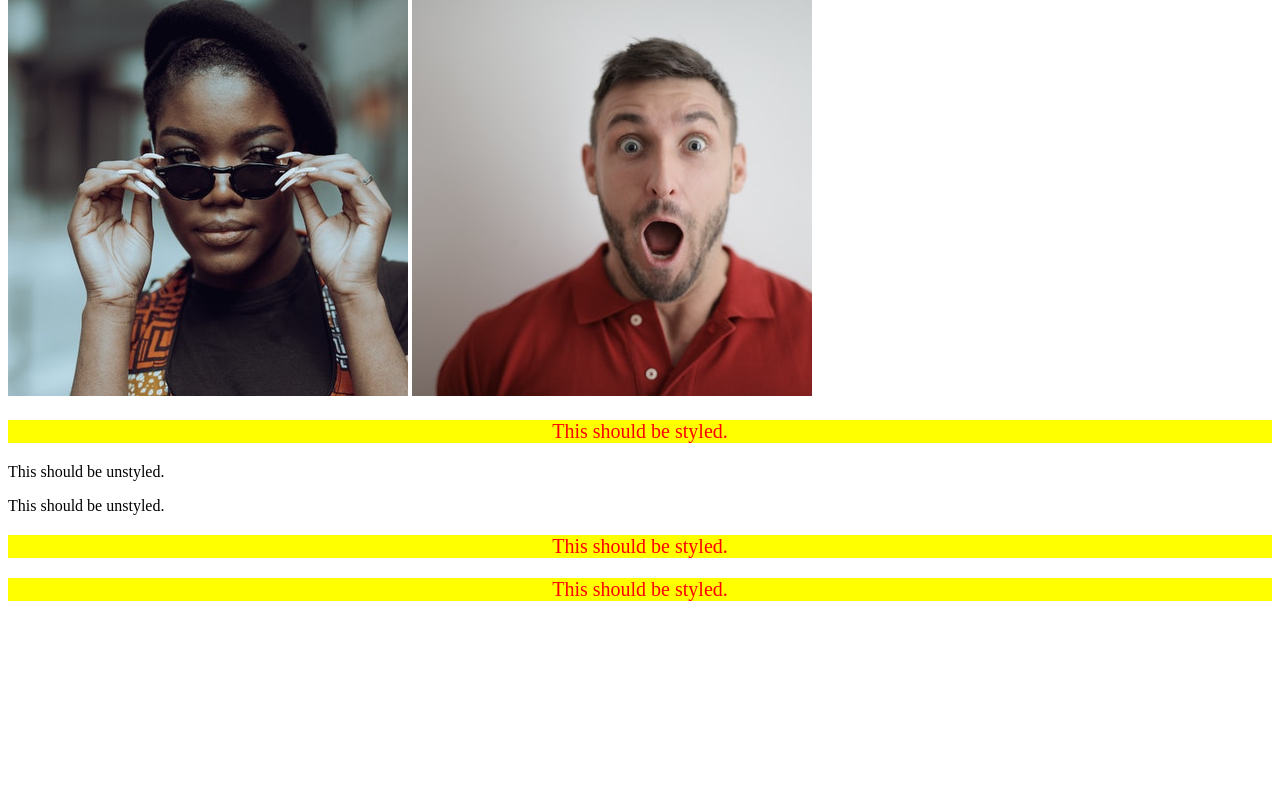
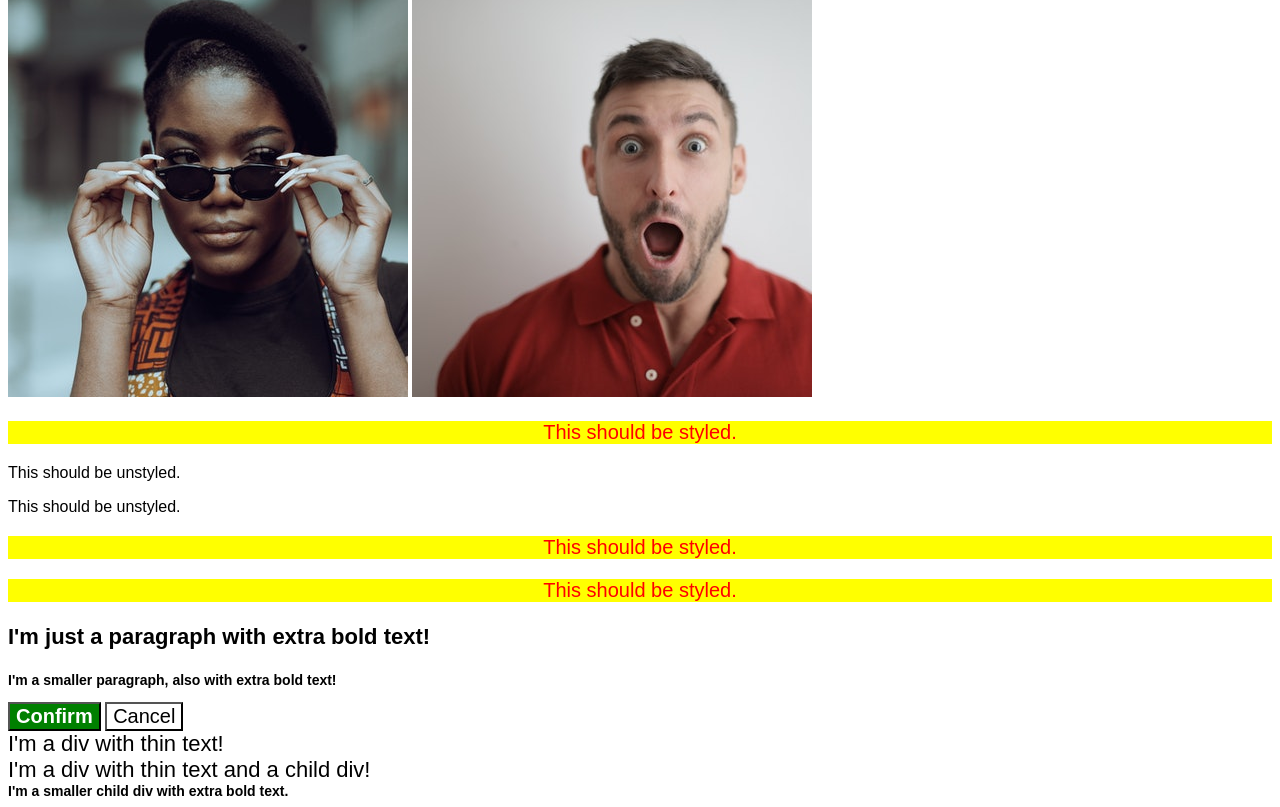
Before and after one commit to TeddyTheKing/css_basic_exercises, a plain HTML site: page index.html in a window 1280 px wide. Shown: the part 877-1684 px from the top of the page. Before the commit the page ends 1498 px from the top, so only its background shows below. Drawn offline with Linux system fonts and the light colour scheme.

Commit message:
Finish exercise 06

```diff
--- a/css/styles.css
+++ b/css/styles.css
@@ -59,3 +59,46 @@
     font-size: 20px;
     text-align: center;
 }
+/* Exercise 06 - Cascade fix */
+body{
+    font-family: Arial, Helvetica, sans-serif
+  }
+
+  .para,
+  .small-para {
+    color: hsl(0, 0%, 0%);
+    font-weight: 800;
+  }
+
+  p.small-para {
+    font-size: 14px;
+    font-weight: 800;
+  }
+
+  .para {
+    font-size: 22px;
+  }
+
+  #confirm-button {
+    background: green;
+    color: white;
+    font-weight: bold;
+  }
+
+  .button {
+    background-color: rgb(255, 255, 255);
+    color: rgb(0, 0, 0);
+    font-size: 20px;
+  }
+
+  .child.text {
+    color: rgb(0, 0, 0);
+    font-weight: 800;
+    font-size: 14px;
+  }
+
+  div.text {
+    color: rgb(0, 0, 0);
+    font-size: 22px;
+    font-weight: 100;
+  }
--- a/index.html
+++ b/index.html
@@ -41,5 +41,16 @@
             <p class="text">This should be styled.</p>
             <p class="text">This should be styled.</p>
         </div>
+    <!-- Exercise 06 - Cascade Fix -->
+        <p class="para">I'm just a paragraph with extra bold text!</p>
+        <p class="para small-para">I'm a smaller paragraph, also with extra bold text!</p>
+
+        <button id="confirm-button" class="button confirm">Confirm</button>
+        <button id="cancel-button" class="button cancel">Cancel</button>
+
+        <div class="text">I'm a div with thin text!</div>
+        <div class="text">I'm a div with thin text and a child div!
+            <div class="text child">I'm a smaller child div with extra bold text.</div>
+        </div>
     </body>
 </html>
```
